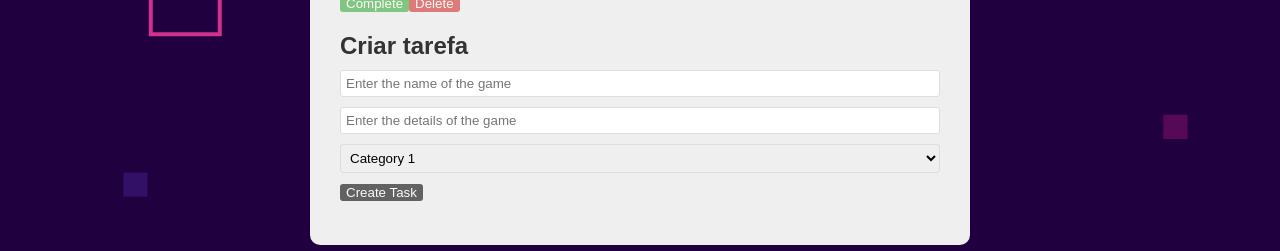
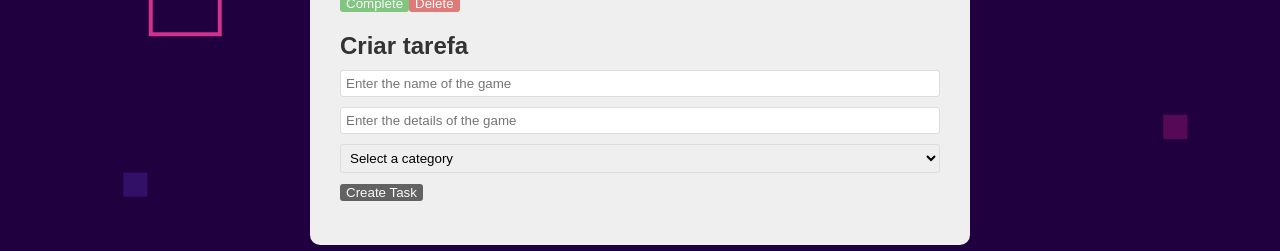
Before and after one commit to DavidGabrielBJorge/TrophyCollectorWebsite, a React (Vite) app: page / in a window 1280 px wide. Shown: the part 452-703 px from the top of the page. Built offline with nearby package versions, Linux system fonts and the light colour scheme.

Commit message:
add: creating form state management

```diff
--- a/src/components/TrophyForm.jsx
+++ b/src/components/TrophyForm.jsx
@@ -1,19 +1,41 @@
 import React from 'react'
+import { useState } from 'react'
 
 const TrophyForm = () => {
+    const [name, setName] = useState("");
+    const [text, setText] = useState("");
+    const [category, setCategory] = useState("");
+
+    const handleSubmit = (e) =>{
+        e.preventDefault();
+        //Verify if every camp is occupy
+        if(!name || !text ||  !category){
+            console.log("onde of the fields are empty ")
+            return;
+        }
+        else{
+            console.log(name, text, category);
+        }
+        setName("");
+        setText("");
+        setCategory("");
+    }
   return (
     <div className='trophy-form'>
         <h2>Criar tarefa</h2>
-        <form>
-            <input type="text" placeholder="Enter the name of the game"></input>
-            <input type="text" placeholder="Enter the details of the game"></input>
+        <form onSubmit={handleSubmit}>
+            <input type="text" placeholder="Enter the name of the game" value={name} onChange={(e) => setName(e.target.value)}></input>
+            <input type="text" placeholder="Enter the details of the game" value={text} onChange={(e) => setText(e.target.value)}></input>
+
+            <select value={category} onChange={(e) => setCategory(e.target.value)}>
+                <option value="">Select a category</option>
+                <option value="Category 1">Category 1</option>
+                <option value="Category 2">Category 2</option>
+                <option value="Category 3">Category 3</option>
+            </select>
+            <button type='submit'>Create Task</button>
         </form>
-        <select>
-            <option value="Category 1">Category 1</option>
-            <option value="Category 2">Category 2</option>
-            <option value="Category 3">Category 3</option>
-        </select>
-        <button type='submit'>Create Task</button>
+
 
     </div>
   )
```
